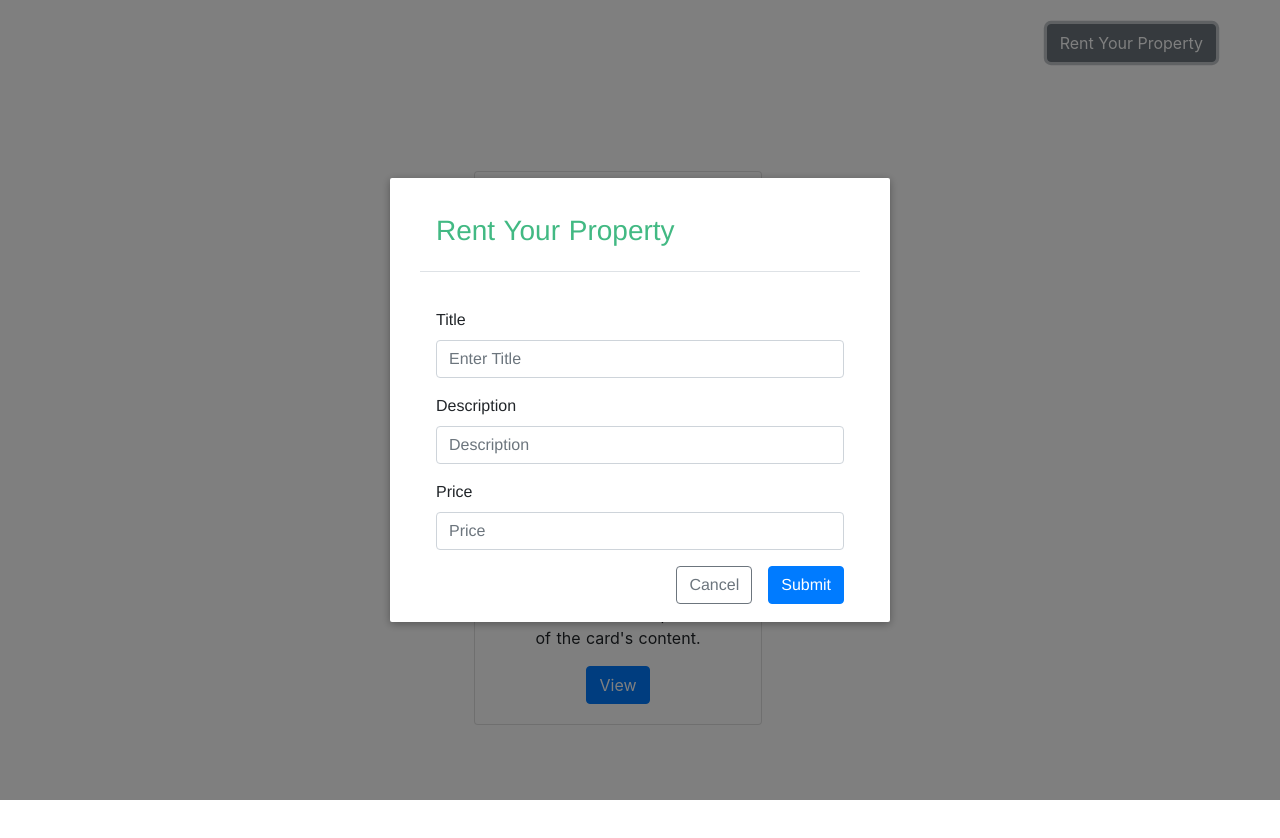
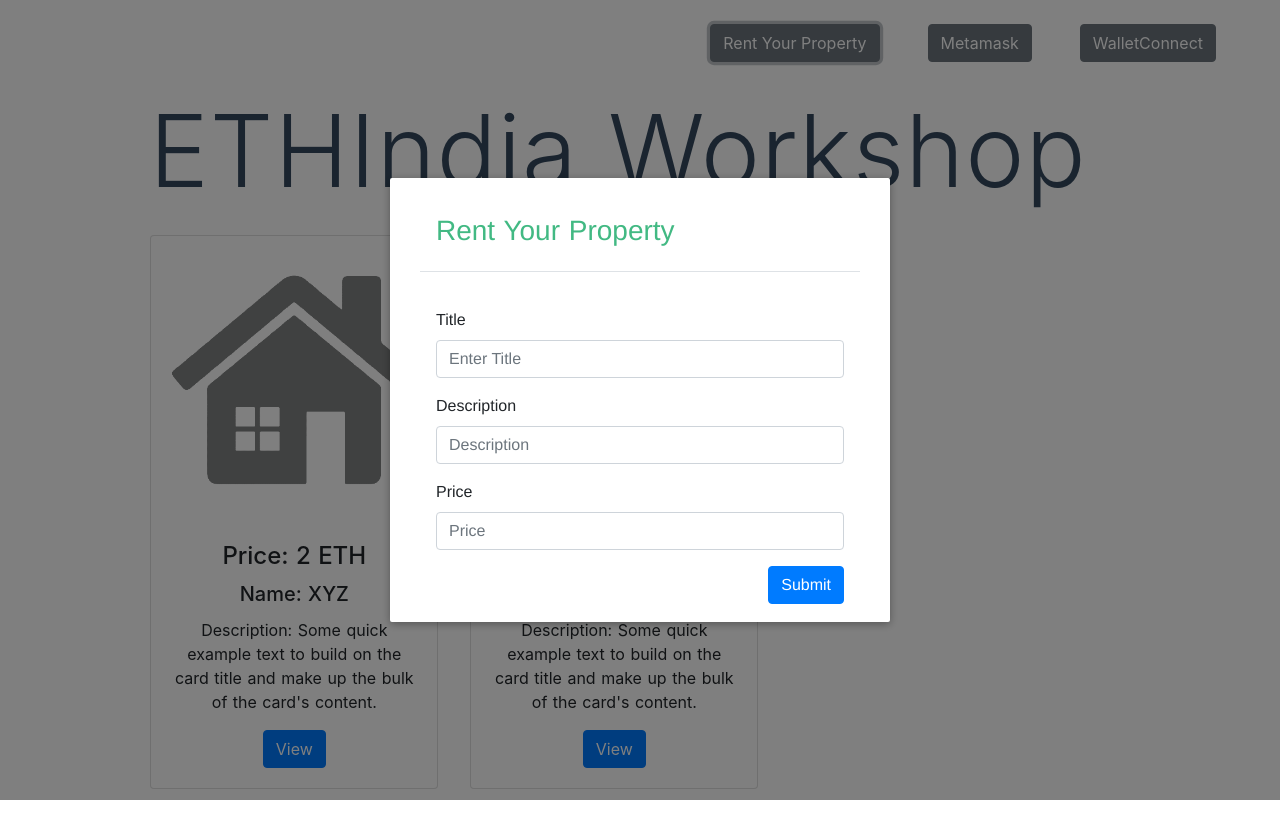
Before and after one commit to Kula529/ethindia-workshop, a Nuxt app in the folder dapp-ui/: page / in a window 1280 px wide. Both pictures are taken after a click on the button "Rent Your Property". Shown: the top 838 px of the page. Built offline with nearby package versions, Linux system fonts and the light colour scheme.

Commit message:
use injected metamask object

```diff
--- a/dapp-ui/components/navbar.vue
+++ b/dapp-ui/components/navbar.vue
@@ -1,10 +1,20 @@
 <template>
   <div>
     <nav class="navbar navbar-expand-lg navbar-light fixed-top">
-      <ul class="navbar-nav justify-content-end ml-auto" v-if="!authenticated && !authDecided">
+      <ul class="navbar-nav justify-content-end ml-auto">
         <li class="nav-item">
           <b-button v-on:click="toggle" class="mr-5 mt-3">
             <span>Rent Your Property</span>
+          </b-button>
+        </li>
+        <li class="nav-item">
+          <b-button v-on:click="metamask" class="mr-5 mt-3">
+            <span>Metamask</span>
+          </b-button>
+        </li>
+        <li class="nav-item">
+          <b-button v-on:click="walletConnect" class="mr-5 mt-3">
+            <span>WalletConnect</span>
           </b-button>
         </li>
       </ul>
@@ -18,6 +28,7 @@
 
 <script>
 import PropertyForm from "~/components/propertyForm.vue";
+import { setProvider, web3 } from "~/plugins/metamask";
 
 export default {
   data() {
@@ -31,6 +42,12 @@ export default {
   methods: {
     toggle() {
       this.showModal = !this.showModal
+    },
+    async metamask() {
+      setProvider()
+    },
+    walletConnect() {
+      // TODO: connect to walletconnect
     }
   }
 }
--- a/dapp-ui/components/propertyForm.vue
+++ b/dapp-ui/components/propertyForm.vue
@@ -9,13 +9,12 @@
 
           <div class="modal-body">
             <slot name="body">
-              <form>
                 <div class="form-group">
                   <label for="title">Title</label>
                   <input
                     type="text"
                     class="form-control"
-                    id="title"
+                    v-model="title"
                     placeholder="Enter Title"
                   />
                 </div>
@@ -24,7 +23,7 @@
                   <input
                     type="text"
                     class="form-control"
-                    id="description"
+                    v-model="description"
                     placeholder="Description"
                   />
                 </div>
@@ -33,13 +32,12 @@
                   <input
                     type="text"
                     class="form-control"
-                    id="price"
+                    v-model="price"
                     placeholder="Price"
                   />
                 </div>
-                <button type="submit" class="btn btn-primary float-right">Submit</button>
-                <button class="btn btn-outline-secondary float-right mr-3" v-on:click="close">Cancel</button>
-              </form>
+                <button v-on:click="postAdd" class="btn btn-primary float-right">Submit</button>
+                <!-- <button class="btn btn-outline-secondary float-right mr-3" v-on:click="close">Cancel</button> -->
             </slot>
           </div>
         </div>
@@ -49,9 +47,24 @@
 </template>
 
 <script>
+import { web3 } from "~/plugins/metamask";
+
 export default {
   components: {},
+  data() {
+    return {
+      title: '',
+      description: '',
+      price: '',
+    }
+  },
   methods: {
+    postAdd() {
+      console.log('title', this.title)
+      console.log('description', this.description)
+      console.log('price', this.price)
+      console.log('web3', web3())
+    }
   }
 };
 </script>
--- a/dapp-ui/package.json
+++ b/dapp-ui/package.json
@@ -15,7 +15,8 @@
     "bootstrap-vue": "^2.0.0-rc.11",
     "node-sass": "^4.12.0",
     "nuxt": "^2.0.0",
-    "vuejs-datepicker": "^1.6.2"
+    "vuejs-datepicker": "^1.6.2",
+    "web3": "^1.2.0"
   },
   "devDependencies": {
     "nodemon": "^1.18.9",
--- a/dapp-ui/pages/index.vue
+++ b/dapp-ui/pages/index.vue
@@ -1,9 +1,11 @@
 <template>
   <div class="container m-5">
     <div>
-      <!-- <h1 class="title">ETHIndia Workshop</h1> -->
+      <h1 class="title">ETHIndia Workshop</h1>
       <div class="row">
-        <div class="col-sm"><card :propObject="test"/></div>
+        <div class="m-3" v-for="post in posts">
+          <card :propObject="post" key="post.id" />
+        </div>
       </div>
     </div>
   </div>
@@ -18,12 +20,23 @@ export default {
   },
   data() {
     return {
-      test: {
-        name: 'XYZ',
-        description: 'Some quick example text to build on the card title and make up the bulk of the card\'s content.',
-        price: '2 ETH',
-      }
-    }
+      posts: [
+        {
+          id: "1",
+          name: "XYZ",
+          description:
+            "Some quick example text to build on the card title and make up the bulk of the card's content.",
+          price: "2 ETH"
+        },
+        {
+          id: "1",
+          name: "XYZ",
+          description:
+            "Some quick example text to build on the card title and make up the bulk of the card's content.",
+          price: "2 ETH"
+        },
+      ]
+    };
   }
 };
 </script>
--- /dev/null
+++ b/dapp-ui/plugins/metamask.js
@@ -0,0 +1,23 @@
+import Web3 from 'web3'
+
+let metamaskWeb3 = null
+
+
+export function web3() {
+  return metamaskWeb3
+}
+
+export async function setProvider() {
+  if (window.ethereum) {
+    metamaskWeb3 = new Web3(ethereum);
+    try {
+      // Request account access if needed
+      await ethereum.enable();
+    } catch (error) {
+      // User denied account access...
+    }
+  }
+  else if (window.web3) {
+    metamaskWeb3 = new Web3(web3.currentProvider);
+  }
+}
```
Also changed, not shown: 1 other file (tests, documents, lock files or other folders).
